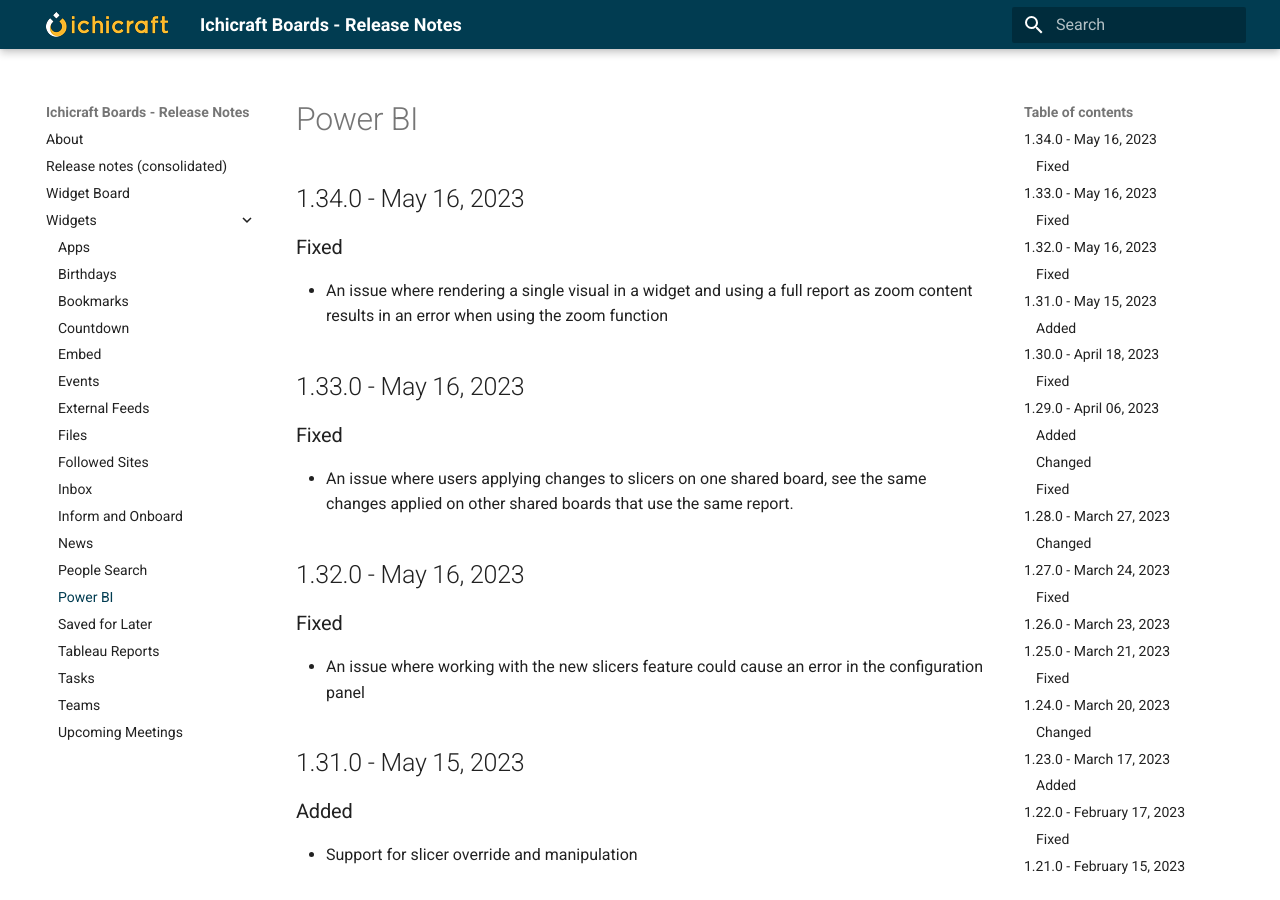
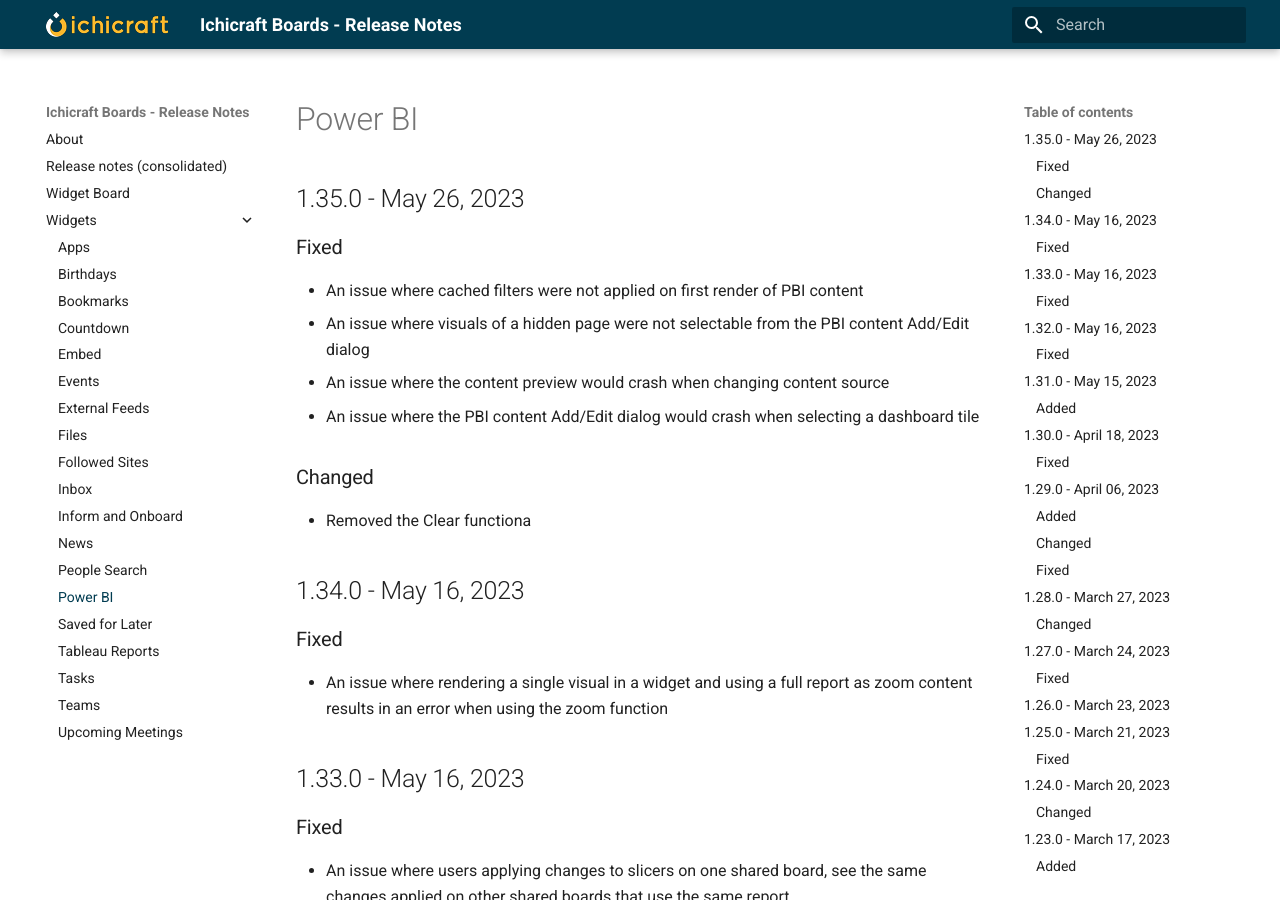
Before and after one commit to ichicraft/widgets-docs, an MkDocs documentation site: the page built from docs/Widgets/Power BI.md, in a window 1280 px wide and 900 px high. Built offline with MkDocs 1.6.1 and Material for MkDocs 9.7.7, drawn with Linux system fonts in a browser that asks for light colours.

```diff
--- a/docs/Widgets/Power BI.md
+++ b/docs/Widgets/Power BI.md
@@ -1,3 +1,14 @@
+## 1.35.0 - May 26, 2023
+
+###Fixed
+- An issue where cached filters were not applied on first render of PBI content
+- An issue where visuals of a hidden page were not selectable from the PBI content Add/Edit dialog
+- An issue where the content preview would crash when changing content source
+- An issue where the PBI content Add/Edit dialog would crash when selecting a dashboard tile
+
+###Changed
+- Removed the Clear functiona
+
 ## 1.34.0 - May 16, 2023
 
 ### Fixed
```
Also changed, not shown: docs/Release-notes-(consolidated).md (+11 -0 lines).
